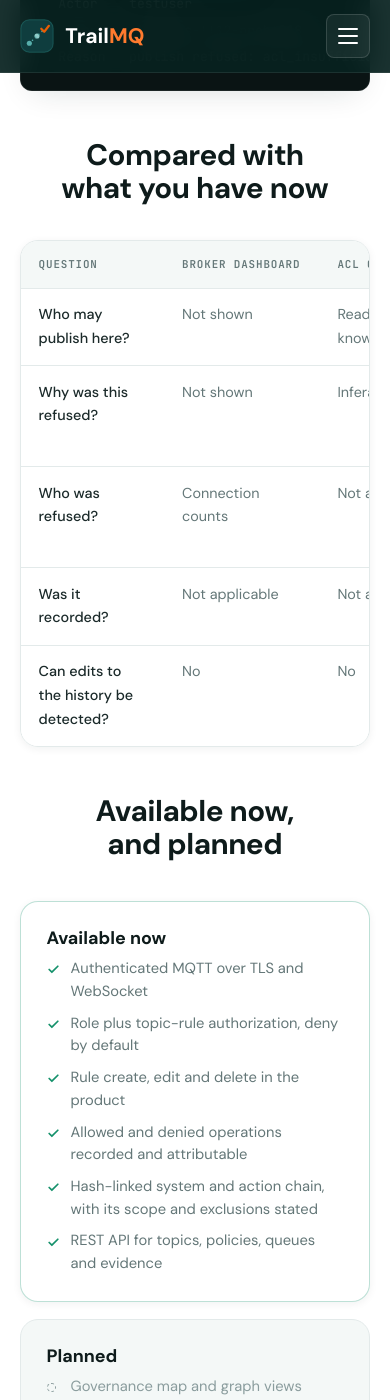
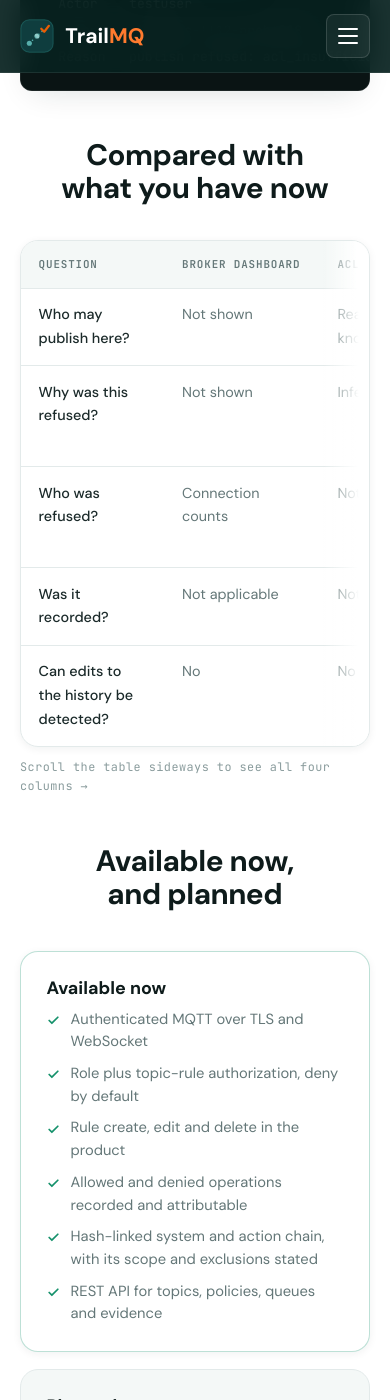
Before and after one commit to RainerGewalt/trailmq_website, a Jekyll site: the page built from index.html, in a window 390 px wide and 1400 px high, scrolled down 3275 px. Built offline with Jekyll 4.4.1, drawn with Linux system fonts in a browser that asks for light colours.

Commit message:
Signal that the capability matrix scrolls
The matrix is 760px wide inside a box that is 350px on a phone. It
scrolled correctly, but nothing said so: the fifth column, which is the
TrailMQ one and the only reason the table exists, sat off-screen with no
indication it was there.

The frame and the scroller are now separate elements. A background on the
scrolling element would have been painted underneath the cells, and the
header row is opaque, so the edge fade has to live on a wrapper that sits
above the scrolled content. Below 820px — the width at which the matrix
stops fitting — that wrapper draws a fade on the right edge and a short
line underneath names the gesture outright, since a fade alone is easy to
miss.

The scroller also takes tabindex="0" with a region label. A scrollable
box that cannot be reached from the keyboard is unreachable content for
anyone not using a pointer.

```diff
--- a/assets/css/landing.css
+++ b/assets/css/landing.css
@@ -755,16 +755,44 @@ main:focus { outline: none; }
 }
 
 /* Capability matrix. Scrolls inside its own box so the page body
-   never scrolls sideways on a phone. */
+   never scrolls sideways on a phone.
+   The frame and the scroller are separate elements on purpose: the edge
+   fade has to sit above the cells, and the header row is opaque, so a
+   background on the scrolling element itself would be painted under it. */
 .table-wrap {
+  position: relative;
   margin-top: 2.2rem;
-  overflow-x: auto;
-  -webkit-overflow-scrolling: touch;
   background: var(--bg-card);
   border: 1px solid var(--line);
   border-radius: var(--r-lg);
   box-shadow: var(--sh-sm);
+  overflow: hidden;
 }
+.table-scroll {
+  overflow-x: auto;
+  -webkit-overflow-scrolling: touch;
+}
+/* Below this width the matrix is wider than its frame, so signal it. */
+@media (max-width: 820px) {
+  .table-wrap::after {
+    content: "";
+    position: absolute;
+    inset-block: 0;
+    right: 0;
+    width: 46px;
+    pointer-events: none;
+    background: linear-gradient(to right, rgba(255, 255, 255, 0), var(--bg-card) 78%);
+  }
+}
+.table-hint {
+  display: none;
+  margin-top: 0.7rem;
+  font-family: var(--font-mono);
+  font-size: 0.74rem;
+  letter-spacing: 0.04em;
+  color: var(--ink-400);
+}
+@media (max-width: 820px) { .table-hint { display: block; } }
 .cmp-table {
   width: 100%;
   min-width: 760px;
--- a/index.html
+++ b/index.html
@@ -123,6 +123,7 @@ Publish refused   restricted/ops/config   Denied   Recorded
       <h2 class="h2">Compared with what you have now</h2>
     </div>
     <div class="table-wrap">
+      <div class="table-scroll" tabindex="0" role="region" aria-label="Comparison of broker dashboard, ACL configuration, raw logs and TrailMQ">
       <table class="cmp-table">
         <thead>
           <tr><th scope="col">Question</th><th scope="col">Broker dashboard</th><th scope="col">ACL configuration</th><th scope="col">Raw logs</th><th scope="col">TrailMQ</th></tr>
@@ -135,7 +136,9 @@ Publish refused   restricted/ops/config   Denied   Recorded
           <tr><td>Can edits to the history be detected?</td><td>No</td><td>No</td><td>Needs an external pipeline</td><td>Hash-linked chain, with its scope stated</td></tr>
         </tbody>
       </table>
+      </div>
     </div>
+    <p class="table-hint">Scroll the table sideways to see all four columns &rarr;</p>
 
     <div class="section__head section__head--center" style="margin-top:3rem">
       <h2 class="h2">Available now, and planned</h2>
```
